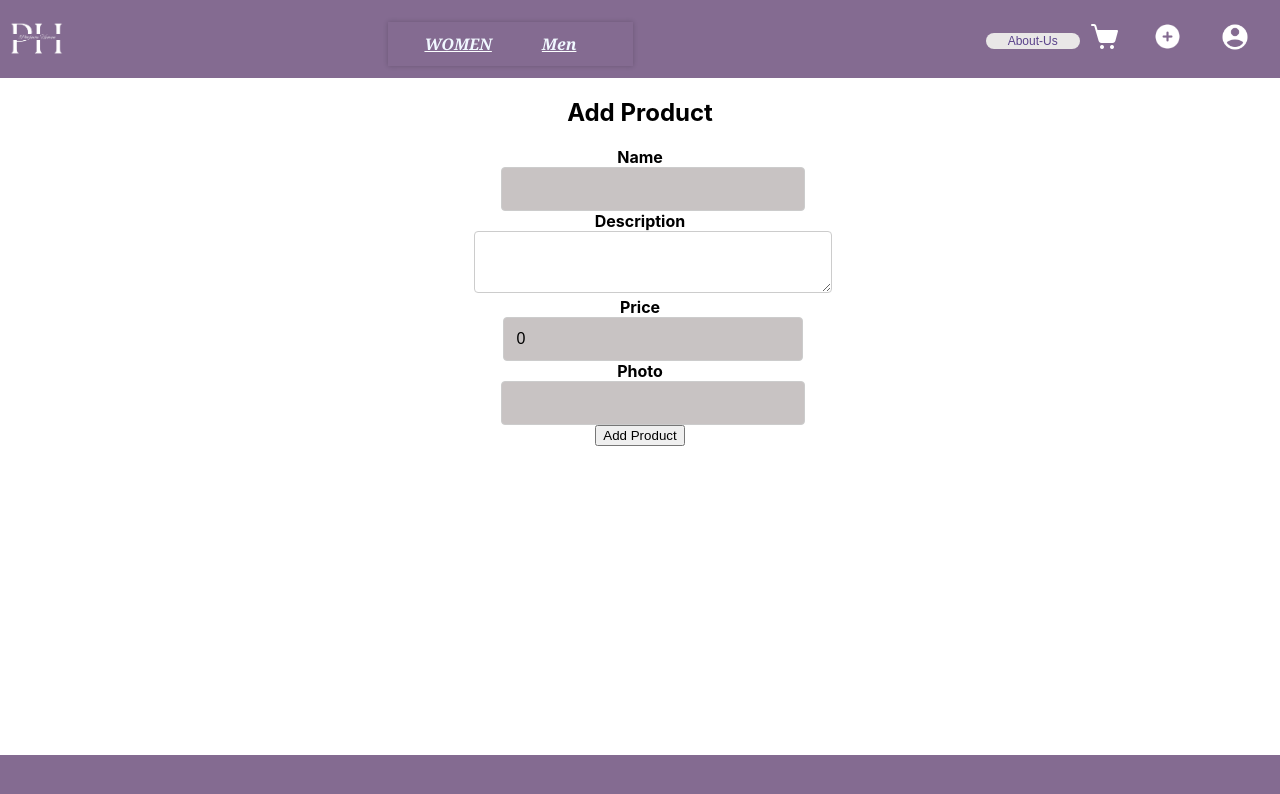
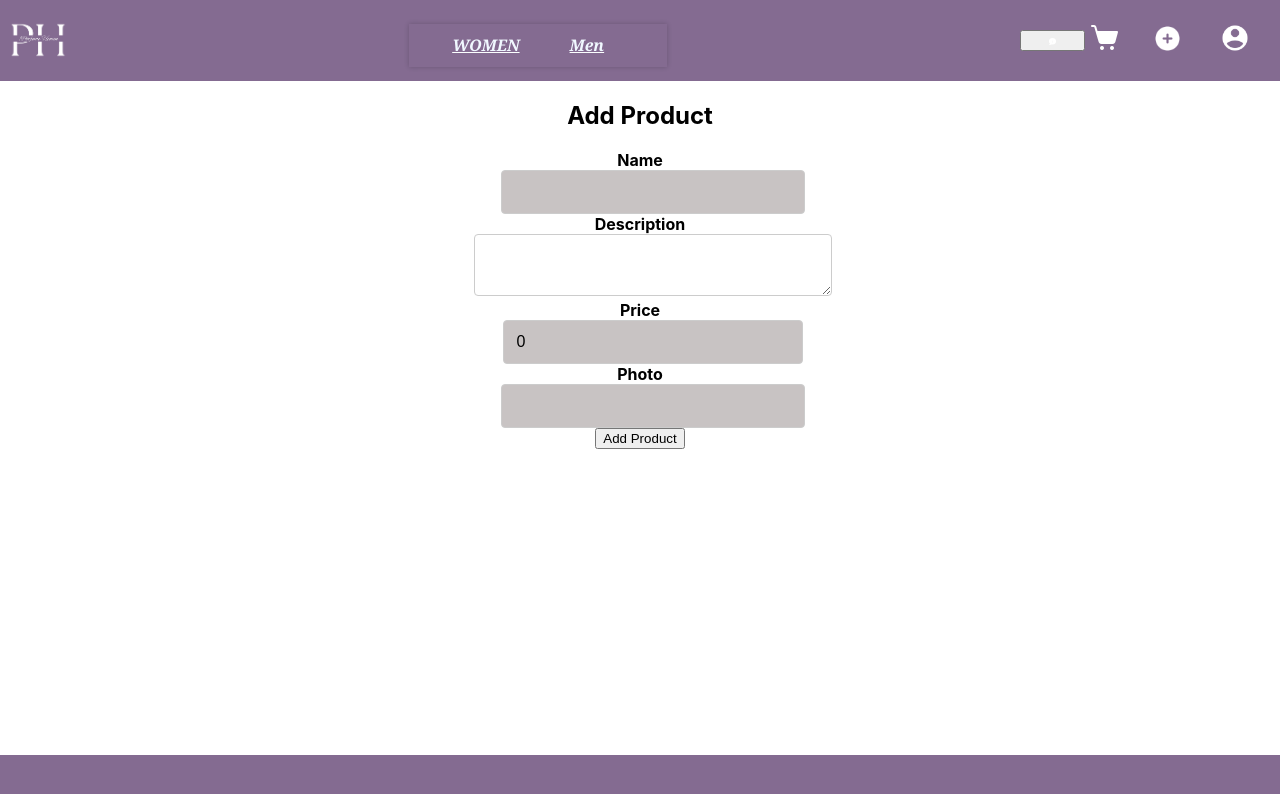
Before and after one commit to dareenZahran/react, a React (Create React App) app in the folder perfume-store/: page /Add in a window 1280 px wide. Shown: the top 794 px of the page. Built offline with nearby package versions, Linux system fonts and the light colour scheme.

Commit message:
adding ButUs

```diff
--- a/perfume-store/src/Footer/footer.css
+++ b/perfume-store/src/Footer/footer.css
@@ -11,6 +11,7 @@
   height: 5px; /* Adjust the height to your desired size */
   padding: 20px;
   text-align: center;
+  size: 20px;
 }
 
 
@@ -42,23 +43,26 @@
  padding-right: 30px; */
  }
 
-
-.AboutUs{
-padding-left: 30px;
-justify-content: center;
-justify-items: center;
-background-color:#e9e7e7;
-  color:#5a428b;
-
+/*
+ .AboutUs {
+  size: 20px;
+  padding-left: 30px;
+  justify-content: center;
+  justify-items: center;
   border: none;
   padding: 1px 22px;
   font-size: 12px;
   border-radius: 20px;
+  display: flex;
+  align-items: center;
+  background-color: #e9e7e7;
+  color: #5a428b;
 }
 
+.AboutUs:hover {
+  background-color: #391642;
+  color: white;
+}
 
-.AboutUs:hover {
-  background-color:#391642;
-  color: white;
-
-}
+.AboutUs i {
+  margin-right: 5px; /* Adjust the spacing between the icon and the text }*/
--- a/perfume-store/src/Header/header.jsx
+++ b/perfume-store/src/Header/header.jsx
@@ -7,34 +7,35 @@
   return (
     <header>
       <Link to="/header">
-        <img src='img/p3.png' alt="Logo" />
+        <img src='/img/p3.png' alt="Logo" />
       </Link>
       <Category/>
 
+      <div>
+        <Link to="/AboutUs">
+          <button className="submit2">
+            <img src="img/icons8-about-50.png" alt="About Us" />
+          </button>
+        </Link>
+      </div>
 
       <div>
-      <Link to="/AboutUs">
-        <button className="AboutUs">About-Us</button>
-      </Link>
-      </div>
-      <div>
         <Link to="/cart">
-          <img src='img/cart.png' className="cart"/>
+          <img src='/img/cart.png' alt="Cart" className="cart" />
         </Link>
       </div>
 
       <div>
         <Link to="/Add">
-        <img src='img/add1.png' className="add"/>
-
+          <img src='/img/add1.png' alt="Add" className="add" />
         </Link>
       </div>
+
       <div>
-      <Link to="/profile">
-          <img src='img/profile.png' className="profile"/>
-        </Link></div>
-
-
+        <Link to="/profile">
+          <img src='/img/profile.png' alt="Profile" className="profile" />
+        </Link>
+      </div>
     </header>
   );
 }
```
Also changed, not shown: perfume-store/public/img/icons8-about-50.png (added).
